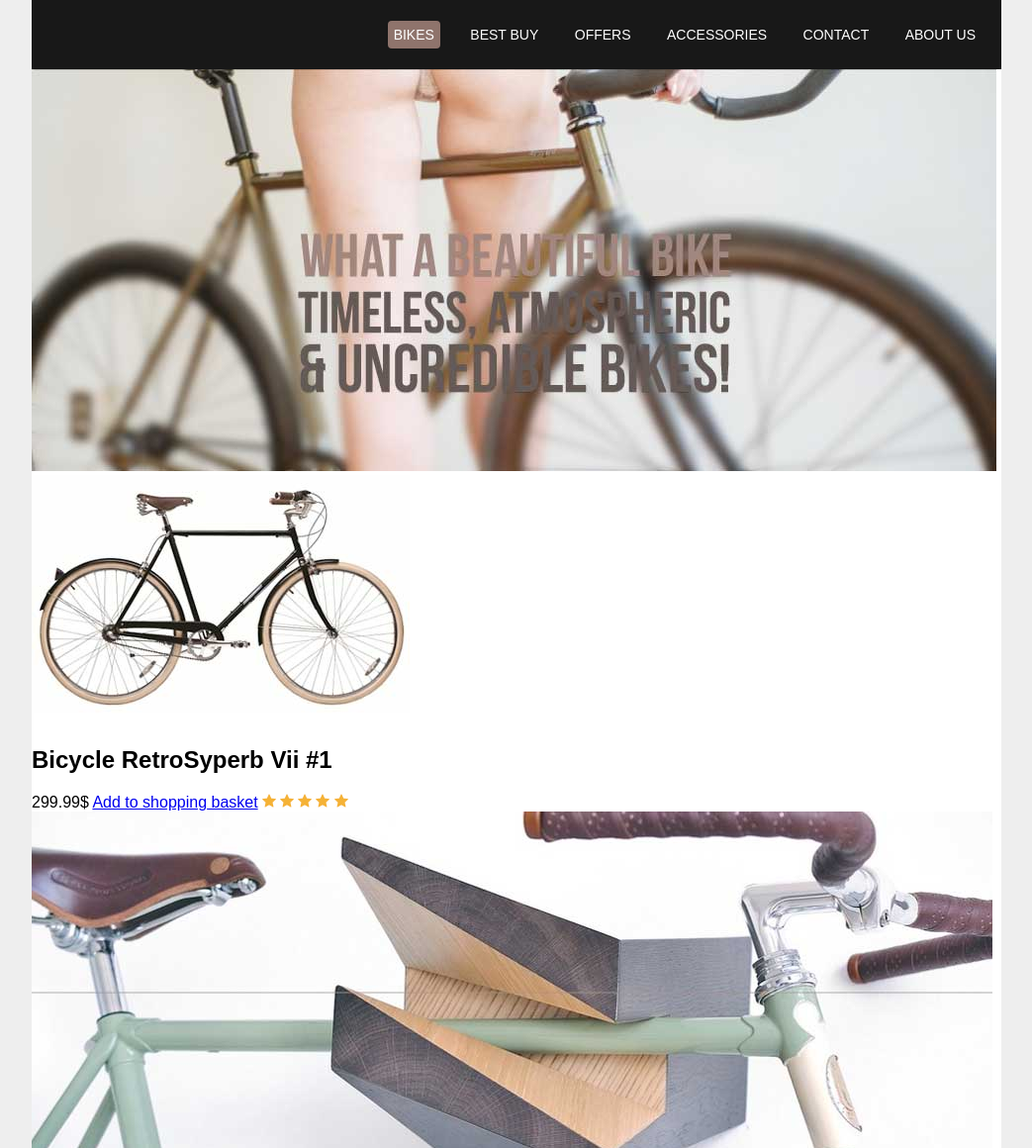
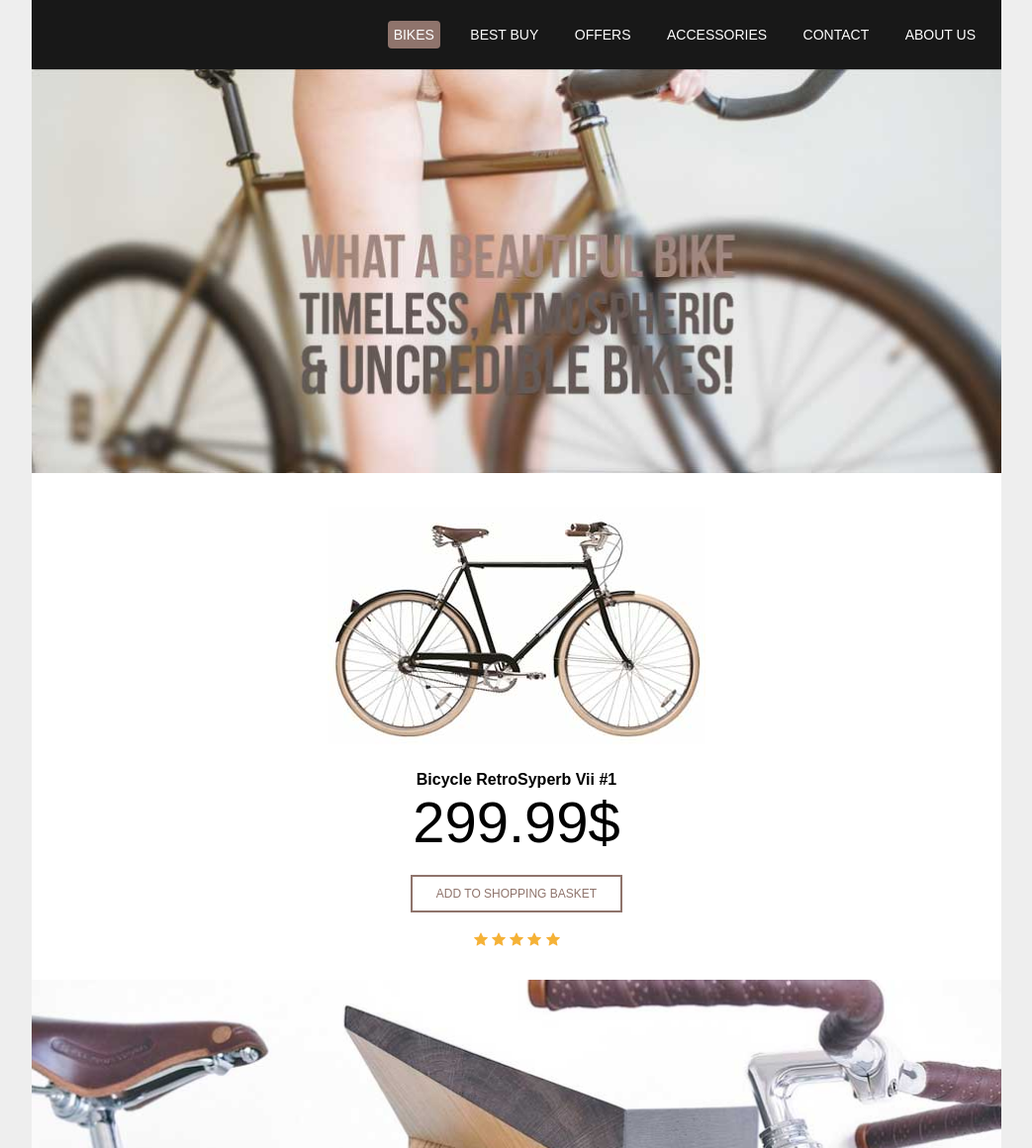
Before and after one commit to izamarciniak123/CSS-Bike-Website, a plain HTML site: page index.html in a window 1280 px wide. Shown: the top 1160 px of the page at 99% size, without its empty margins (118-1161 px from the left). Drawn offline with Linux system fonts and the light colour scheme.

Commit message:
2nd part of the website created

```diff
--- a/index.html
+++ b/index.html
@@ -27,7 +27,7 @@
 
         <section id="shop">
             <img class="product-image" src="images/bike.jpg" alt="RetroSyperb image">
-            <h2 class="product name">Bicycle RetroSyperb Vii #1</h2>
+            <h2 class="product-name">Bicycle RetroSyperb Vii #1</h2>
             <span class="price">299.99$</span>
             <a class="add-to-bag" href="#">Add to shopping basket</a>
             <img class="rating" src="images/stars.png" alt="star-rating">
--- a/style.css
+++ b/style.css
@@ -39,3 +39,42 @@ body{
     background: #8f746c;
     border-radius: 4px;
 }
+#lead-banner img{
+    width: 100%
+}
+
+#shop{
+    margin: 30px 0;
+    text-align: center;
+}
+
+#shop h2.product-name{
+    font-size: 16px;
+    margin-bottom: 0;
+}
+
+#shop span.price{
+    display: block;
+    font-size: 58px;
+}
+
+#shop a.add-to-bag{
+    display: block;
+    color: #8f746c;
+    text-transform: uppercase;
+    font-size: 12px;
+    text-decoration: none;
+    padding: 10px 0;
+    border: 2px solid #8f746c;
+    width: 210px;
+    margin: 20px auto;
+}
+
+#shop a.add-to-bag:hover{
+    color: #fff;
+    background: #8f746c;
+}
+
+#footer-banner img{
+    width: 100%;
+}
```
